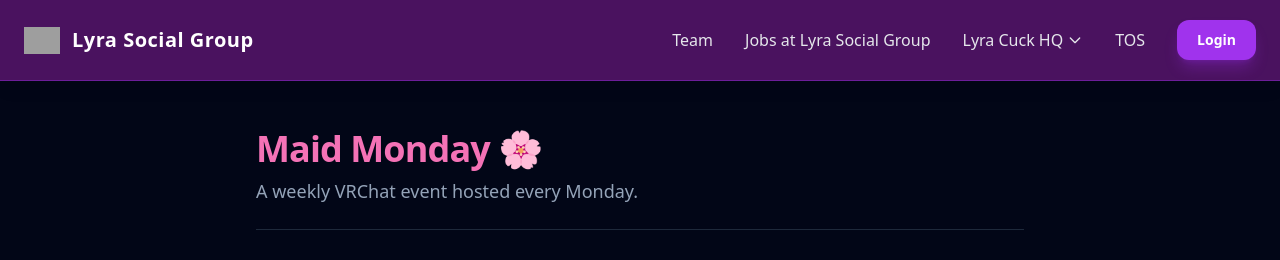
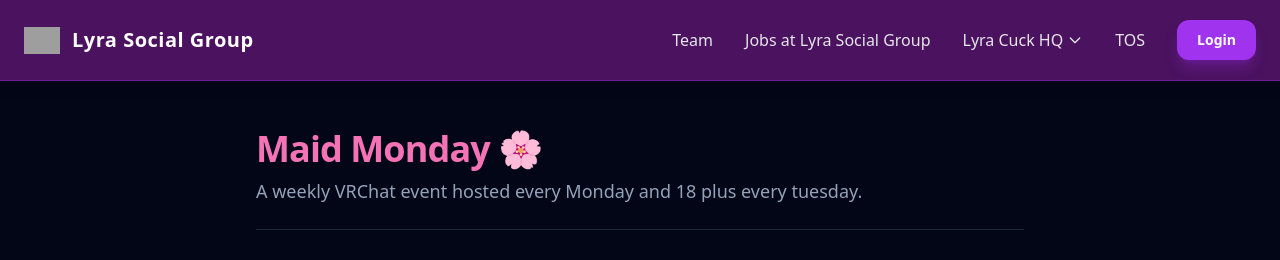
Before and after one commit to Lyra-Social-Group/LYS, a Nuxt app: page /maid-monday in a window 1280 px wide. Shown: the top 260 px of the page. Built offline with nearby package versions, Linux system fonts and the light colour scheme; no server answers; grey boxes are pictures that could not be loaded.

Commit message:
modified:   app/pages/maid-monday/index.vue

```diff
--- a/app/pages/maid-monday/index.vue
+++ b/app/pages/maid-monday/index.vue
@@ -22,7 +22,7 @@ const { data: photos } = await useFetch('/api/drive-photos')
           Maid Monday 🌸
         </h1>
         <p class="text-slate-400 text-lg">
-          A weekly VRChat event hosted every Monday.
+          A weekly VRChat event hosted every Monday and 18 plus every tuesday.
         </p>
       </div>
 
@@ -68,10 +68,18 @@ const { data: photos } = await useFetch('/api/drive-photos')
                 <p class="font-bold text-white text-base">{{ instance.world?.name || 'Maid Monday Lobby' }}</p>
                 <p class="text-xs text-slate-400 mt-0.5">Region: US East | Author: {{ instance.world?.authorName }}</p>
               </div>
-              <div class="flex items-center gap-3">
+              <div class="flex items-center gap-2">
                 <span class="px-3 py-1.5 bg-pink-500/20 text-pink-300 rounded-full font-medium text-xs whitespace-nowrap">
                   👥 {{ instance.memberCount }} / {{ instance.world?.capacity }} players
                 </span>
+
+                <!-- Direct VRChat Launch Button -->
+                <a
+                  :href="`vrchat://launch?worldId=${instance.world?.id}&ref=${instance.instanceId}`"
+                  class="px-3 py-1.5 bg-pink-600 hover:bg-pink-500 text-white rounded-lg font-medium text-xs transition-colors flex items-center gap-1.5 whitespace-nowrap shadow-md"
+                >
+                  <span>Launch VRChat 🚀</span>
+                </a>
               </div>
             </div>
           </template>
```
